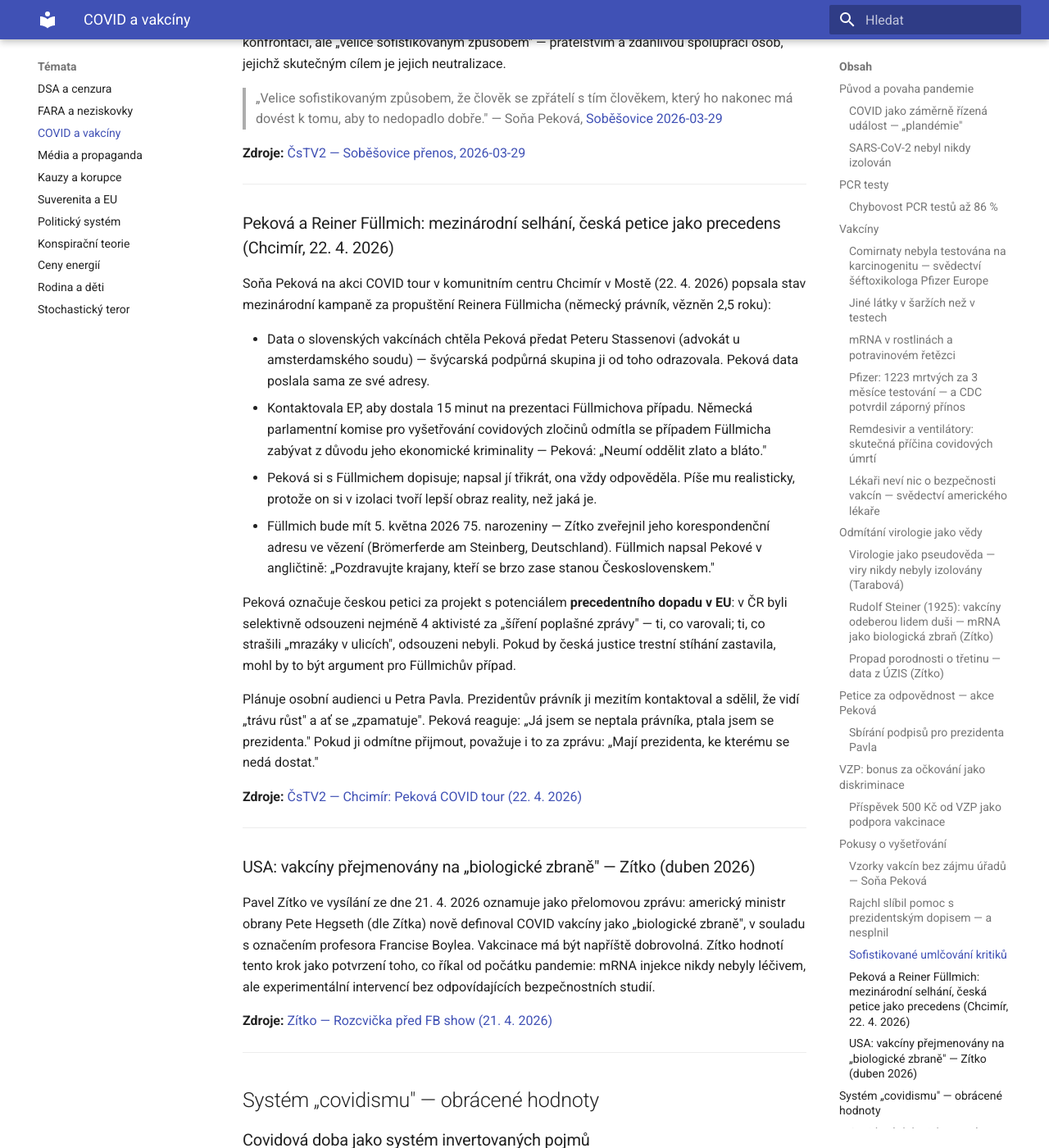
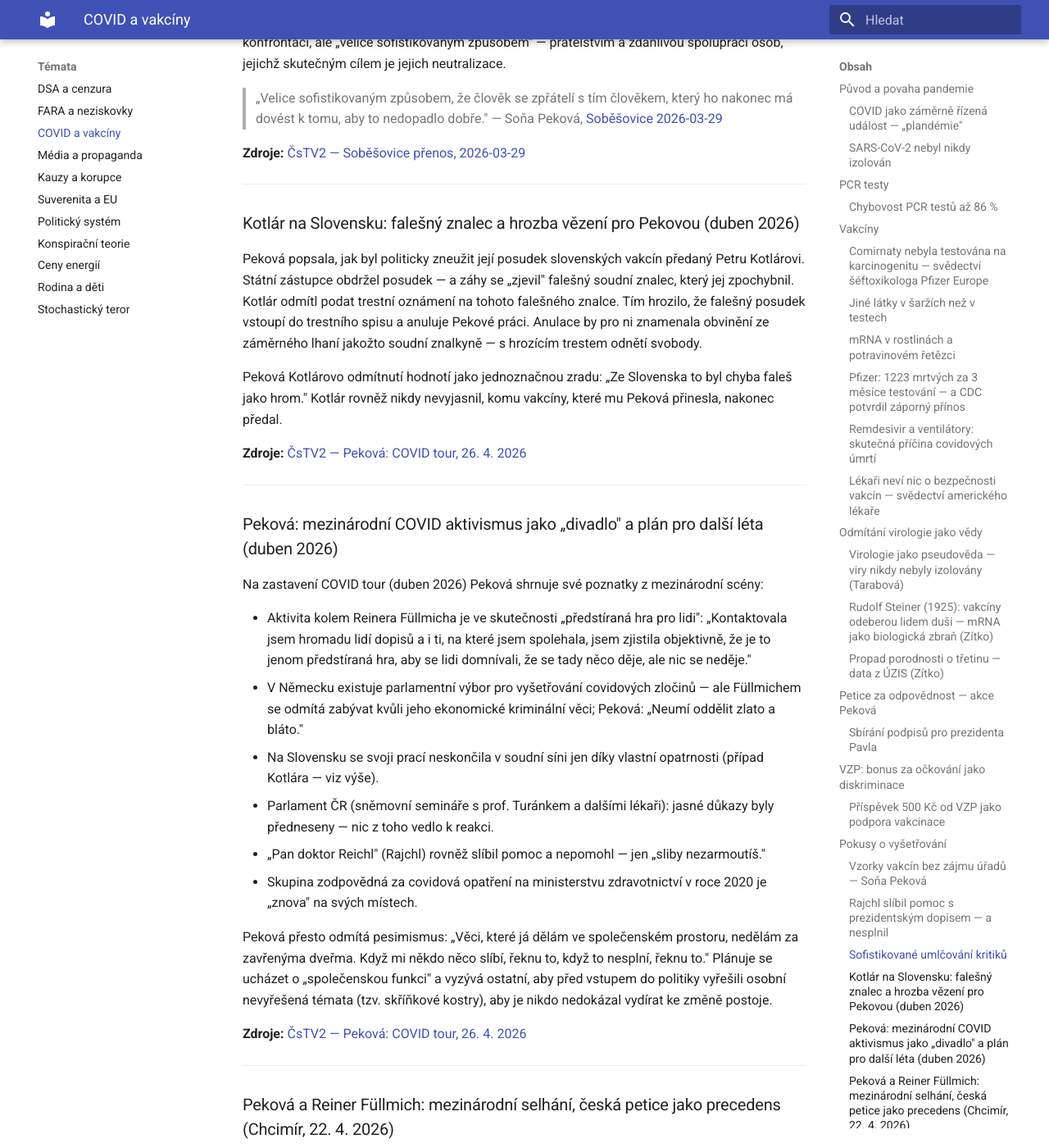
Before and after one commit to knedle/dezowiki, an MkDocs documentation site: the page built from wiki/covid-vakciny.md, in a window 1280 px wide and 1400 px high, scrolled down 7145 px. Shown: the whole window at 82% size. Built offline with MkDocs 1.6.1 and Material for MkDocs 9.7.7, drawn with Linux system fonts in a browser that asks for light colours.

Commit message:
Zpracování ČsTV2 — Peková COVID tour (26. 4. 2026): přidány sekce o Kotlárovi a mezinárodním aktivismu, nová stránka osoby/pekova.md
Co-Authored-By: Claude Sonnet 4.6 <noreply@anthropic.com>

```diff
--- a/mkdocs.yml
+++ b/mkdocs.yml
@@ -38,4 +38,5 @@ nav:
     - Konspirátor Boldy: osoby/boldy.md
     - Pavel Zítko: osoby/zitko.md
     - Jiří Černohorský: osoby/cernohorsky.md
+    - Soňa Peková: osoby/pekova.md
   - Zdroje: _zdroje.md
--- a/wiki/covid-vakciny.md
+++ b/wiki/covid-vakciny.md
@@ -194,6 +194,33 @@ Peková tvrdí, že lidé, kteří se snaží odhalovat pochybení z doby covidu
 > „Velice sofistikovaným způsobem, že člověk se zpřátelí s tím člověkem, který ho nakonec má dovést k tomu, aby to nedopadlo dobře." — Soňa Peková, [Soběšovice 2026-03-29](_zdroje.md#pavel-zítko--soběšovice-přenos-29-3)
 
 **Zdroje:** [ČsTV2 — Soběšovice přenos, 2026-03-29](_zdroje.md#pavel-zítko--soběšovice-přenos-29-3)
+
+---
+
+### Kotlár na Slovensku: falešný znalec a hrozba vězení pro Pekovou (duben 2026)
+
+Peková popsala, jak byl politicky zneužit její posudek slovenských vakcín předaný Petru Kotlárovi. Státní zástupce obdržel posudek — a záhy se „zjevil" falešný soudní znalec, který jej zpochybnil. Kotlár odmítl podat trestní oznámení na tohoto falešného znalce. Tím hrozilo, že falešný posudek vstoupí do trestního spisu a anuluje Pekové práci. Anulace by pro ni znamenala obvinění ze záměrného lhaní jakožto soudní znalkyně — s hrozícím trestem odnětí svobody.
+
+Peková Kotlárovo odmítnutí hodnotí jako jednoznačnou zradu: „Ze Slovenska to byl chyba faleš jako hrom." Kotlár rovněž nikdy nevyjasnil, komu vakcíny, které mu Peková přinesla, nakonec předal.
+
+**Zdroje:** [ČsTV2 — Peková: COVID tour, 26. 4. 2026](_zdroje.md#pavel-zítko--peková-mezinárodní-podpora-jako-divadlo-covid-tour-26-4-2026)
+
+---
+
+### Peková: mezinárodní COVID aktivismus jako „divadlo" a plán pro další léta (duben 2026)
+
+Na zastavení COVID tour (duben 2026) Peková shrnuje své poznatky z mezinárodní scény:
+
+- Aktivita kolem Reinera Füllmicha je ve skutečnosti „předstíraná hra pro lidi": „Kontaktovala jsem hromadu lidí dopisů a i ti, na které jsem spolehala, jsem zjistila objektivně, že je to jenom předstíraná hra, aby se lidi domnívali, že se tady něco děje, ale nic se neděje."
+- V Německu existuje parlamentní výbor pro vyšetřování covidových zločinů — ale Füllmichem se odmítá zabývat kvůli jeho ekonomické kriminální věci; Peková: „Neumí oddělit zlato a bláto."
+- Na Slovensku se svoji prací neskončila v soudní síni jen díky vlastní opatrnosti (případ Kotlára — viz výše).
+- Parlament ČR (sněmovní semináře s prof. Turánkem a dalšími lékaři): jasné důkazy byly předneseny — nic z toho vedlo k reakci.
+- „Pan doktor Reichl" (Rajchl) rovněž slíbil pomoc a nepomohl — jen „sliby nezarmoutíš."
+- Skupina zodpovědná za covidová opatření na ministerstvu zdravotnictví v roce 2020 je „znova" na svých místech.
+
+Peková přesto odmítá pesimismus: „Věci, které já dělám ve společenském prostoru, nedělám za zavřenýma dveřma. Když mi někdo něco slíbí, řeknu to, když to nesplní, řeknu to." Plánuje se ucházet o „společenskou funkci" a vyzývá ostatní, aby před vstupem do politiky vyřešili osobní nevyřešená témata (tzv. skříňkové kostry), aby je nikdo nedokázal vydírat ke změně postoje.
+
+**Zdroje:** [ČsTV2 — Peková: COVID tour, 26. 4. 2026](_zdroje.md#pavel-zítko--peková-mezinárodní-podpora-jako-divadlo-covid-tour-26-4-2026)
 
 ---
 
```
Also changed, not shown: wiki/_zdroje.md (+9 -0 lines), wiki/osoby/pekova.md (added, +26 -0 lines), 6 other files.
